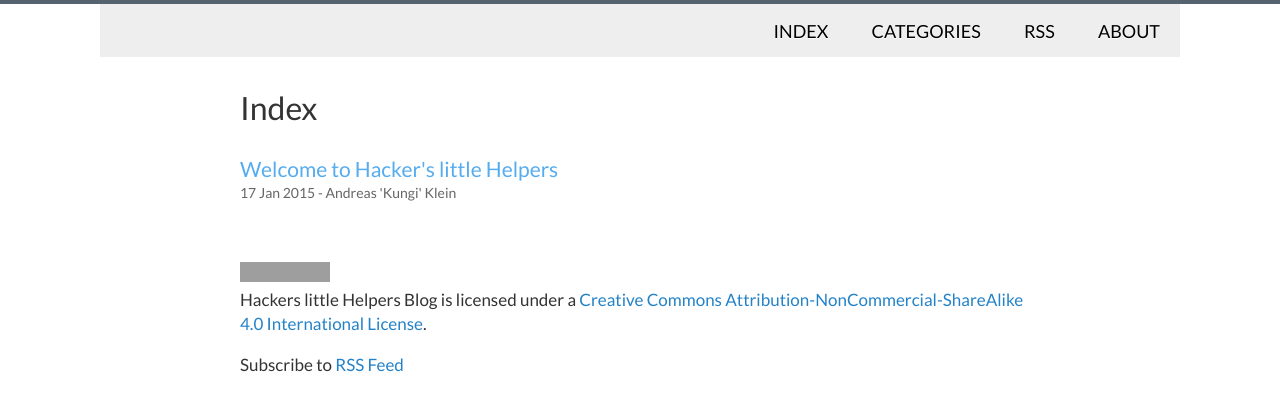
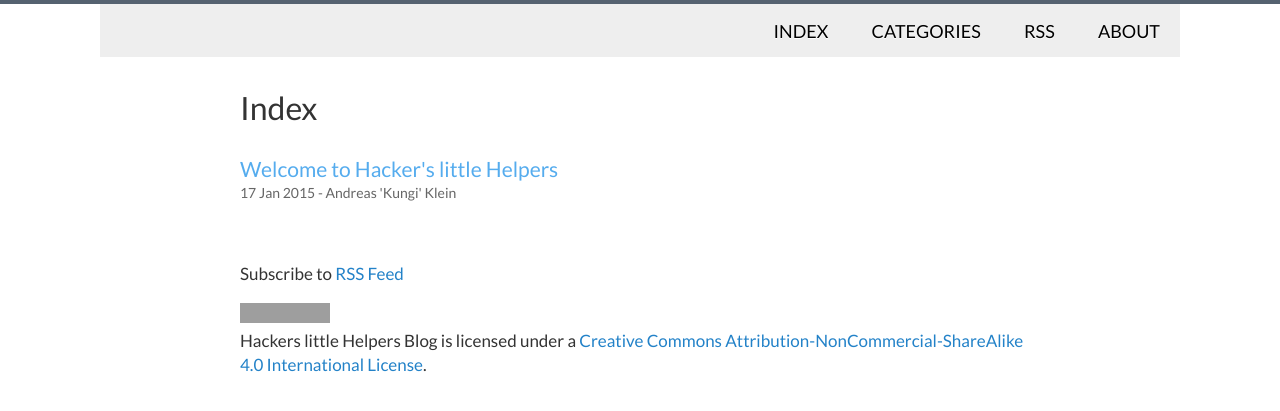
Before and after one commit to Kungi/hackers-little-helpers.com, a Jekyll site: the page built from index.html, in a window 1280 px wide. Shown: the top 411 px of the page. Built offline with Jekyll 4.4.1, drawn with Linux system fonts in a browser that asks for light colours; Markdown is read by kramdown in place of the engine named in the settings; grey boxes are pictures that could not be loaded.

Commit message:
Include license in footer

```diff
--- a/_includes/footer.html
+++ b/_includes/footer.html
@@ -1 +1,5 @@
-<p>Subscribe to <a href="/feed.articles.xml">RSS Feed</a></p>
+<footer>
+  <p>Subscribe to <a href="/feed.articles.xml">RSS Feed</a></p>
+
+  <p><a rel="license" href="http://creativecommons.org/licenses/by-nc-sa/4.0/"><img alt="Creative Commons License" style="border-width:0" src="https://i.creativecommons.org/l/by-nc-sa/4.0/88x31.png" /></a><br /><span xmlns:dct="http://purl.org/dc/terms/" href="http://purl.org/dc/dcmitype/Text" property="dct:title" rel="dct:type">Hackers little Helpers Blog</span> is licensed under a <a rel="license" href="http://creativecommons.org/licenses/by-nc-sa/4.0/">Creative Commons Attribution-NonCommercial-ShareAlike 4.0 International License</a>.</p>
+</footer>
--- a/index.html
+++ b/index.html
@@ -14,5 +14,3 @@
     </div>
     {% endfor %}
 </div>
-
-<a rel="license" href="http://creativecommons.org/licenses/by-nc-sa/4.0/"><img alt="Creative Commons License" style="border-width:0" src="https://i.creativecommons.org/l/by-nc-sa/4.0/88x31.png" /></a><br /><span xmlns:dct="http://purl.org/dc/terms/" href="http://purl.org/dc/dcmitype/Text" property="dct:title" rel="dct:type">Hackers little Helpers Blog</span> is licensed under a <a rel="license" href="http://creativecommons.org/licenses/by-nc-sa/4.0/">Creative Commons Attribution-NonCommercial-ShareAlike 4.0 International License</a>.
```
